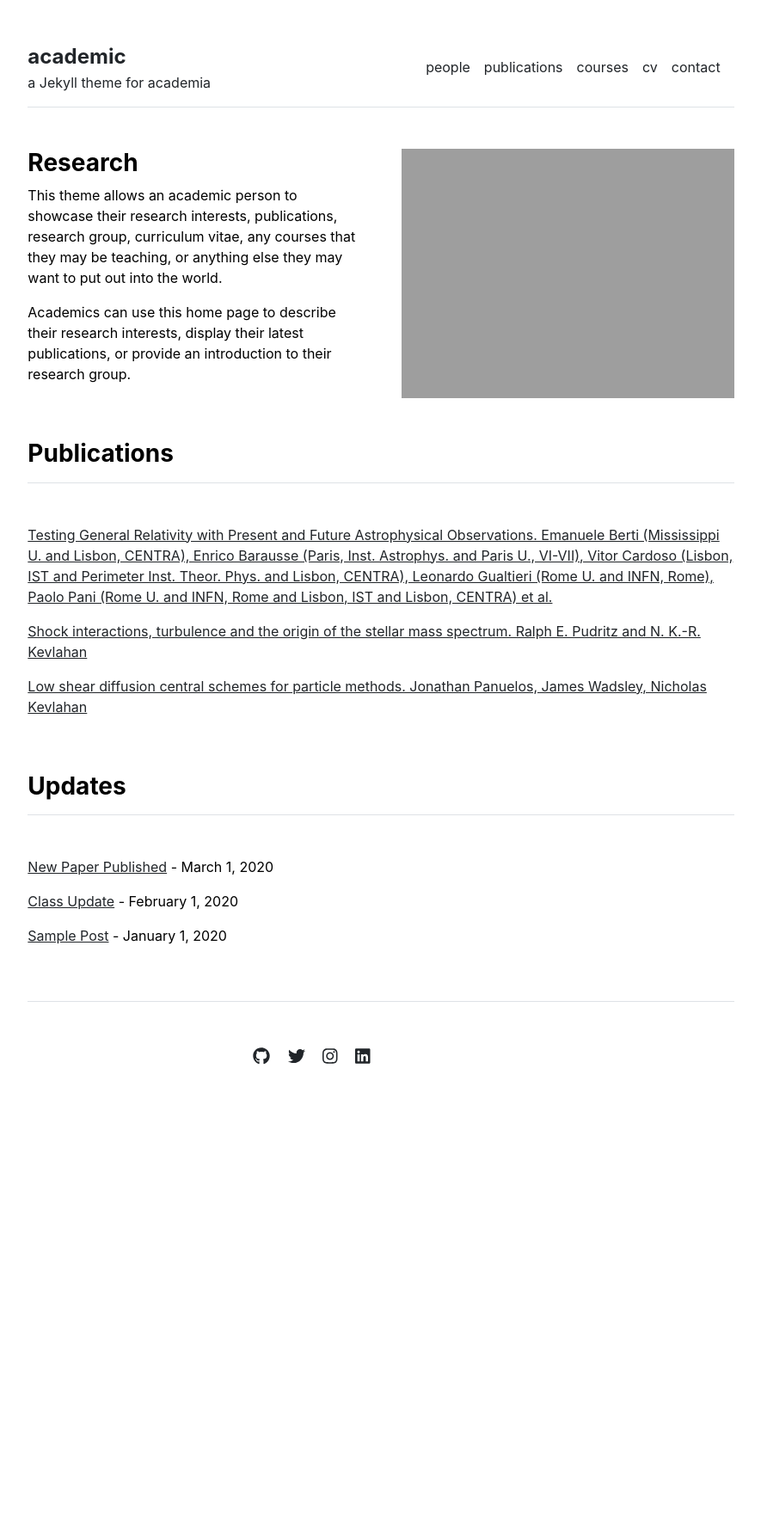
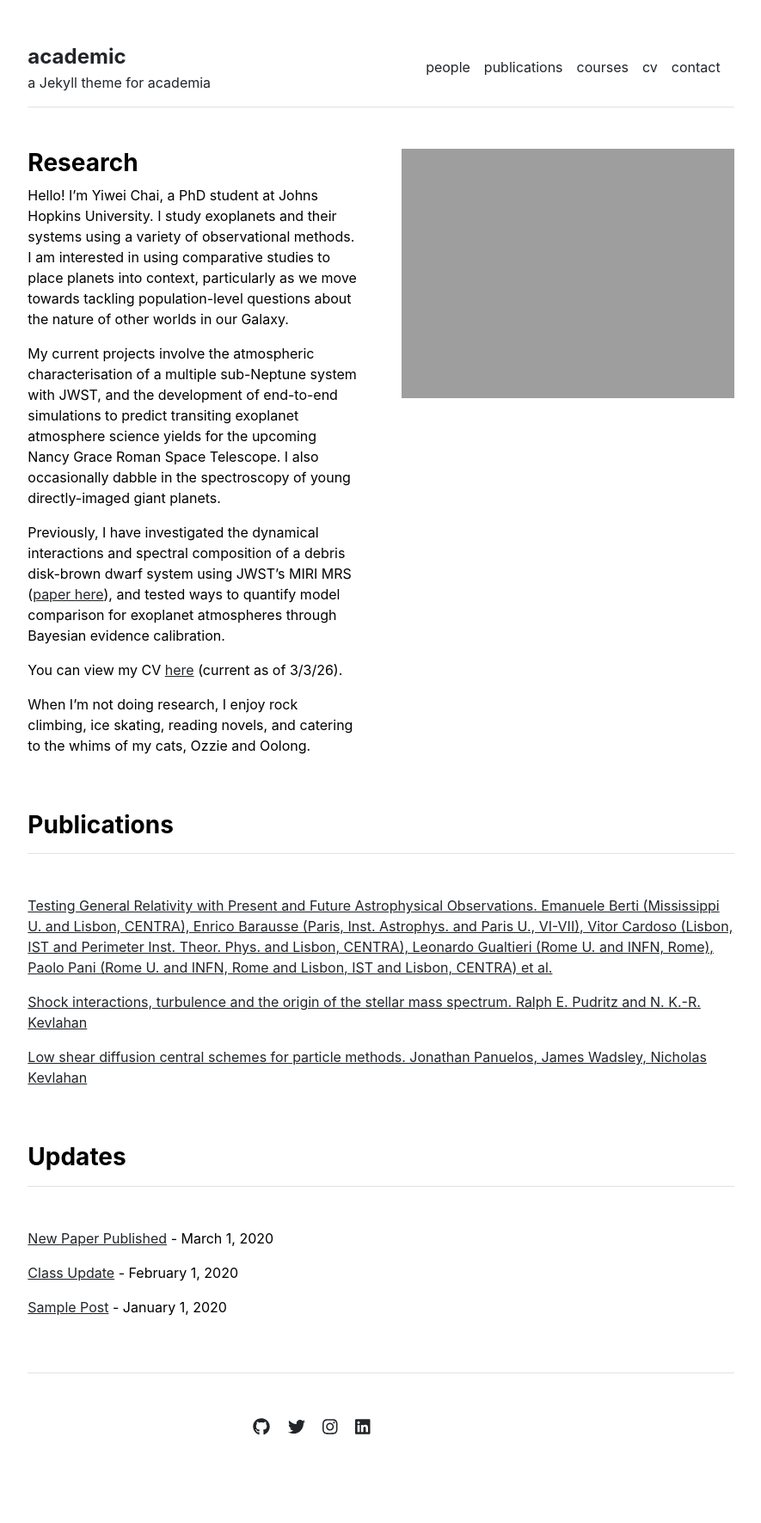
Before and after one commit to youais/youais.github.io, a Jekyll site: the page built from index.md, in a window 1280 px wide. Shown: the whole page at 86% size, without its empty margins (197-1082 px from the left). Built offline with Jekyll 4.4.1, drawn with Linux system fonts in a browser that asks for light colours; before the commit the page ends 1339 px from its top, so only the background shows below that.

Commit message:
bio edit?

```diff
--- a/index.md
+++ b/index.md
@@ -3,6 +3,12 @@ layout: home
 title: "Home"
 ---
 
-This theme allows an academic person to showcase their research interests, publications, research group, curriculum vitae, any courses that they may be teaching, or anything else they may want to put out into the world.
+Hello! I’m Yiwei Chai, a PhD student at Johns Hopkins University. I study exoplanets and their systems using a variety of observational methods. I am interested in using comparative studies to place planets into context, particularly as we move towards tackling population-level questions about the nature of other worlds in our Galaxy.
 
-Academics can use this home page to describe their research interests, display their latest publications, or provide an introduction to their research group.
+My current projects involve the atmospheric characterisation of a multiple sub-Neptune system with JWST, and the development of end-to-end simulations to predict transiting exoplanet atmosphere science yields for the upcoming Nancy Grace Roman Space Telescope. I also occasionally dabble in the spectroscopy of young directly-imaged giant planets.
+
+Previously, I have investigated the dynamical interactions and spectral composition of a debris disk-brown dwarf system using JWST's MIRI MRS ([paper here](https://iopscience.iop.org/article/10.3847/1538-4357/ad74f4)), and tested ways to quantify model comparison for exoplanet atmospheres through Bayesian evidence calibration.
+
+You can view my CV [here](./yiwei_cv_grad_20260303.pdf) (current as of 3/3/26).
+
+When I'm not doing research, I enjoy rock climbing, ice skating, reading novels, and catering to the whims of my cats, Ozzie and Oolong.
```
